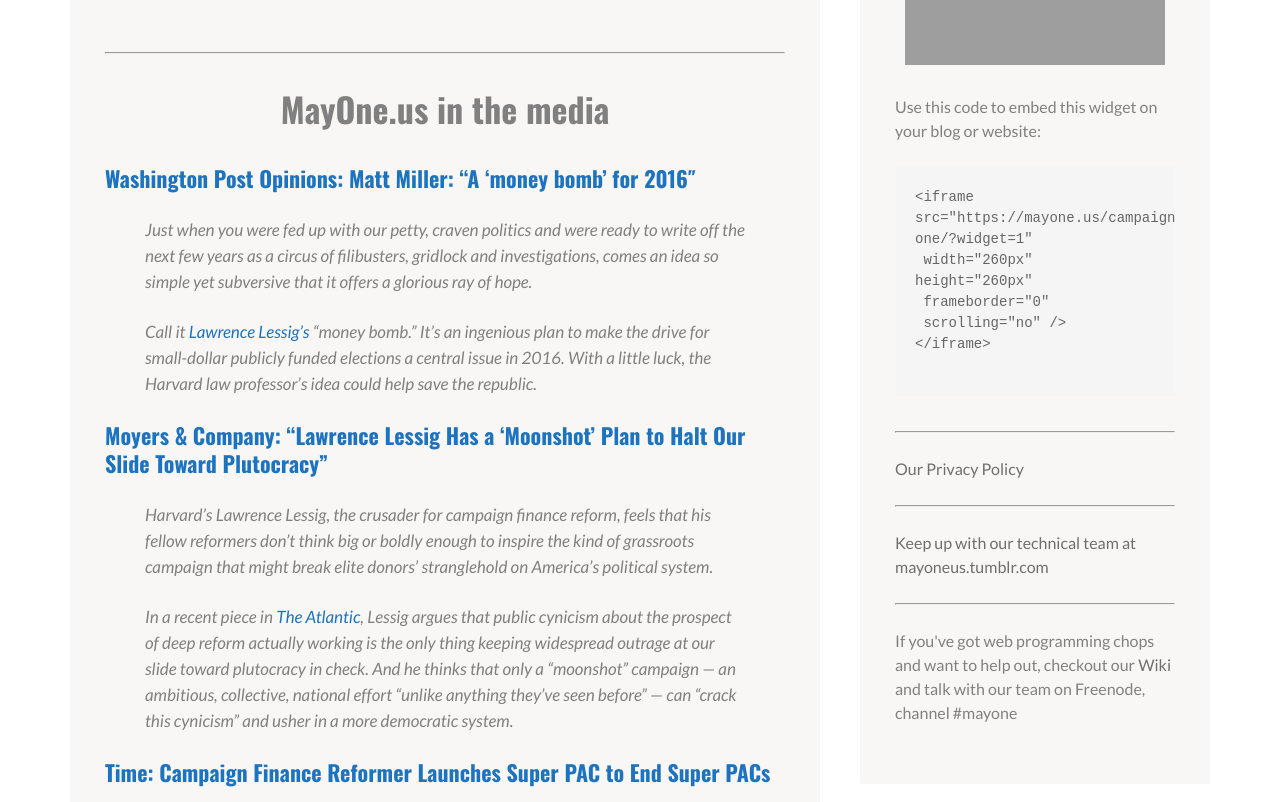
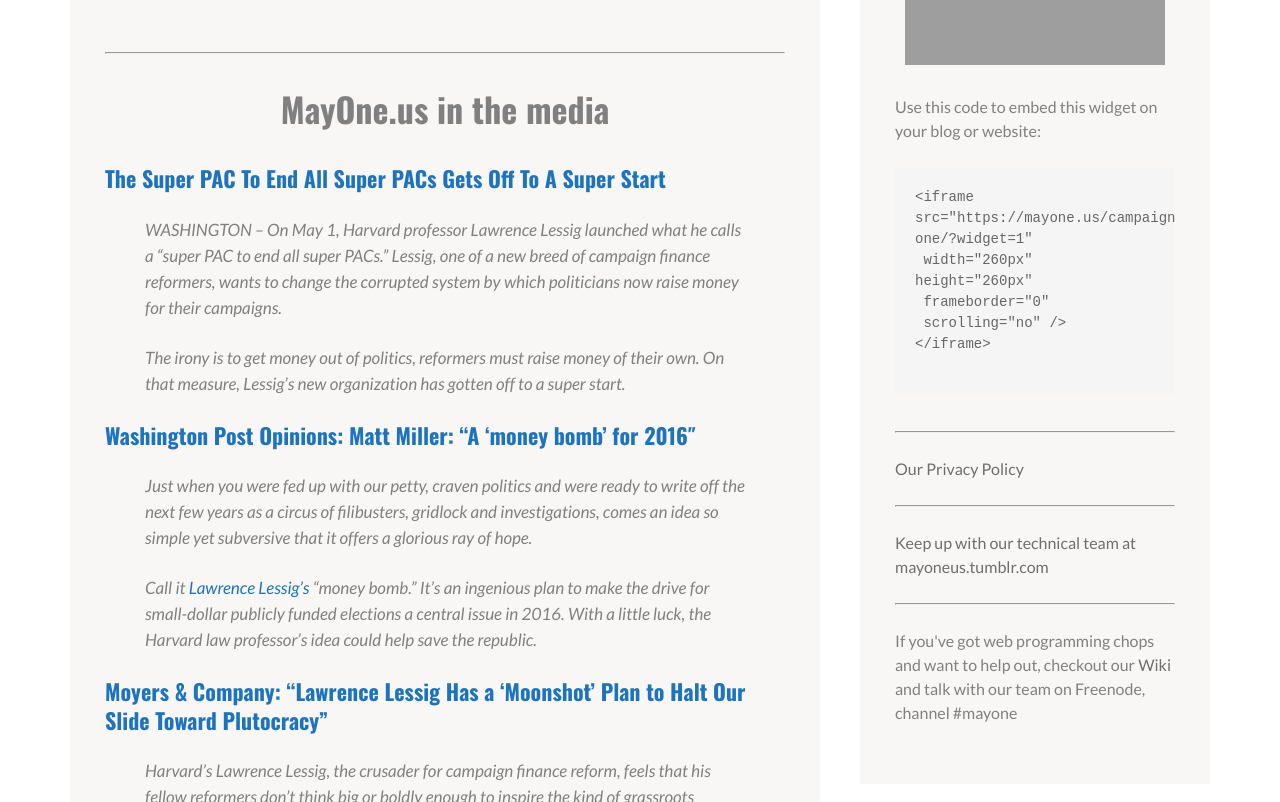
Before and after one commit to MayOneUS/2014-06-02-mayone.us-website, a Jekyll site: the page built from learn-more.md, in a window 1280 px wide and 900 px high, scrolled down 1278 px, cut to the strip 98-900 px from the top of the window. Built offline with Jekyll 4.4.1, drawn with Linux system fonts in a browser that asks for light colours; nearby versions of some CDN libraries; library files that are not in the unit come from our copies.

Commit message:
Added new press

```diff
--- a/learn-more.md
+++ b/learn-more.md
@@ -27,6 +27,16 @@ title: Learn More
 
 {:.center}
 # MayOne.us in the media
+
+###[The Super PAC To End All Super PACs Gets Off To A Super Start](http://www.huffingtonpost.com/2014/05/15/mayone-lawrence-lessig_n_5333020.html)
+
+> WASHINGTON -- On May 1, Harvard professor Lawrence Lessig launched what he calls
+  a "super PAC to end all super PACs."  Lessig, one of a new breed of campaign
+  finance reformers, wants to change the corrupted system by which politicians
+  now raise money for their campaigns.
+
+> The irony is to get money out of politics, reformers must raise money of their own.
+  On that measure, Lessig's new     organization has gotten off to a super start.
 
 ### [Washington Post Opinions: Matt Miller: “A ‘money bomb’ for 2016″](http://www.washingtonpost.com/opinions/matt-miller-a-money-bomb-for-2016/2013/05/29/c01d0e88-c85c-11e2-8da7-d274bc611a47_story.html)
 
```
